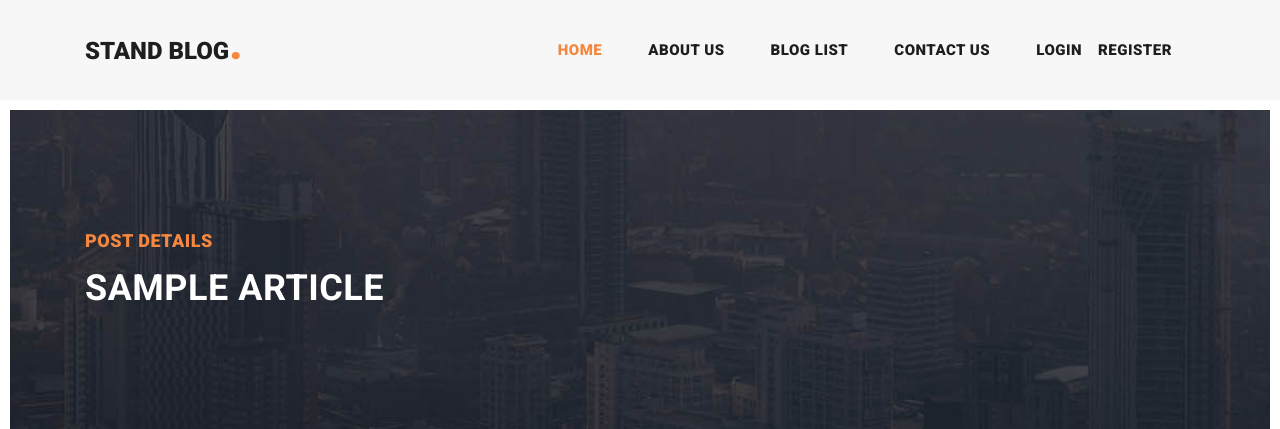
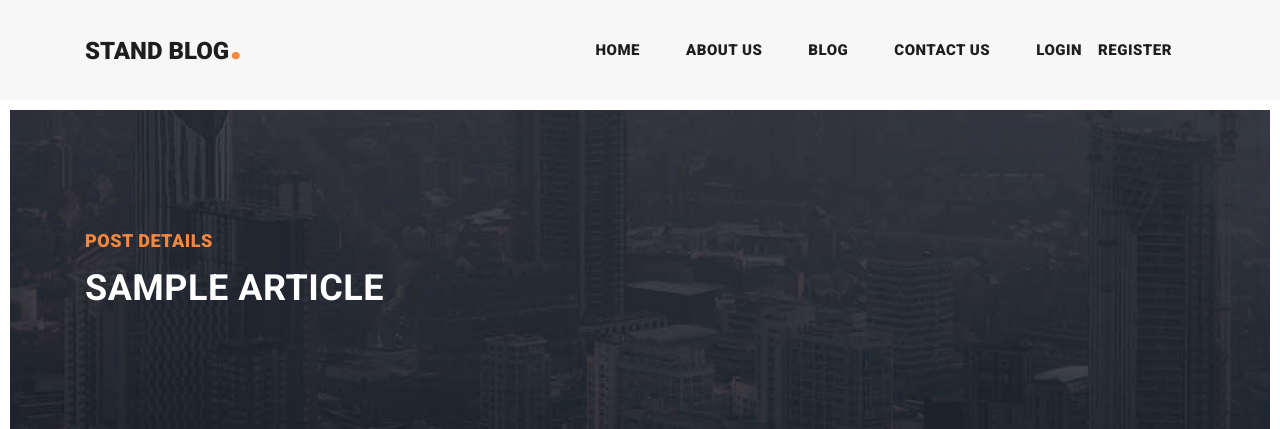
Before and after one commit to reza-svr/blog-project, a Django app: a page that uses templates/includes/header.html in a window 1280 px wide. Shown: the top 429 px of the page. Run offline with Django 5.2, Linux system fonts and the light colour scheme; tables that the repository leaves empty hold one stand-in row (values such as "Sample post"); grey boxes marked "Sample" are stand-in pictures; some libraries are stand-ins or nearby versions.

Commit message:
dynamic header link

```diff
--- a/templates/includes/header.html
+++ b/templates/includes/header.html
@@ -9,16 +9,16 @@
         </button>
         <div class="collapse navbar-collapse" id="navbarResponsive">
           <ul class="navbar-nav ml-auto">
-            <li class="nav-item active">
-              <a class="nav-link" href="index.html">Home
+            <li class="nav-item {% if request.resolver_match.url_name == 'home' %} active {% endif %}">
+              <a class="nav-link" href="{% url "home_app:home" %}">Home
                 <span class="sr-only">(current)</span>
               </a>
             </li>
             <li class="nav-item">
               <a class="nav-link" href="about.html">About Us</a>
             </li>
-            <li class="nav-item">
-              <a class="nav-link" href="{% url "blog:post_list" %}">Blog list</a>
+            <li class="nav-item {% if request.resolver_match.url_name == 'post_list' %} active {% endif %}">
+              <a class="nav-link" href="{% url "blog:post_list" %}">blog</a>
             </li>
             <li class="nav-item">
               <a class="nav-link" href="contact.html">Contact Us</a>
```
